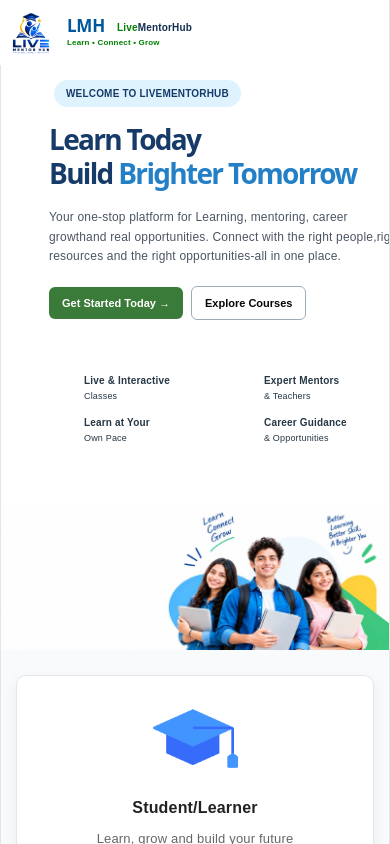
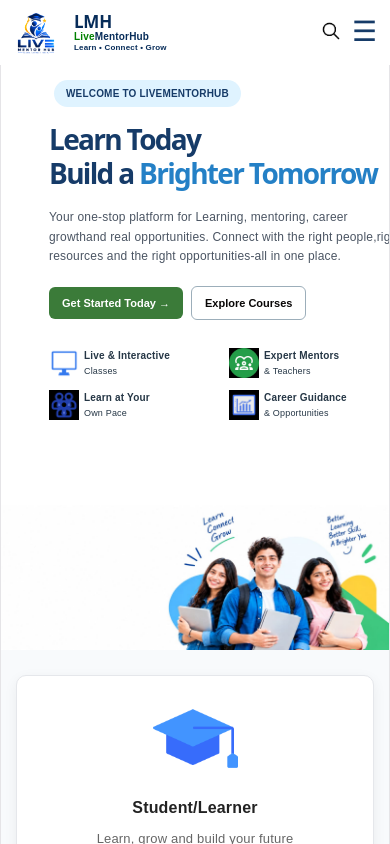
Before and after one commit to Shefali270/LHMproject, a React (Vite) app: page / in a window 390 px wide. Shown: the top 844 px of the page. Built offline with nearby package versions, Linux system fonts and the light colour scheme.

Commit message:
Update header and popular section

```diff
--- a/src/Header/Header.css
+++ b/src/Header/Header.css
@@ -74,7 +74,7 @@ body {
   width: 80px;
   height: 80px;
   object-fit: contain;
-  display: block;
+  display:flex;
   font-size: 20px;
 }
 
@@ -111,16 +111,17 @@ body {
   font-size: 20px;
 }
 .Mentor{
-  color: rgb(52, 39, 125);
+  color: #072c59;
   font-size: 20px;
 }
 
 .tagline {
   margin: 5px 0 0;
-  color: #3e5580;
+  color:#072c59;
   font-size: 12px;
   line-height: 1;
   transform: translateY(-5px);
+  white-space: nowrap;
 
 }
 
@@ -146,9 +147,9 @@ nav {
 
 nav a {
   text-decoration: none;
-  color: #222;
+  color: #313030;
   font-size: 13px;
-  font-weight: 800;
+  font-weight: 750;
   white-space: nowrap;
 }
 
@@ -293,15 +294,13 @@ nav a:hover {
 
 }
 
-build.{
-  color:#163b68
-
+.build {
+  color: #163b68;
 }
 
 .brighter {
   color: #2480c6;
 }
-
 /* =====================================================
    HERO PARAGRAPH
 ===================================================== */
@@ -394,15 +393,11 @@ build.{
    FEATURES ROW
 ========================= */
 
-.box-row {
-  display: flex;
-  align-items: center;
-  width: 100%;
-  margin-top: 28px;
-  position: relative;
-  top: 25px;
-  flex-wrap: nowrap;
-}
+/* .box-row {
+  display: grid;
+  grid-template-columns: repeat(2, 1fr);
+  gap: 22px;
+} */
 /* .box-row {
   display: grid;
   grid-template-columns: repeat(4, 1fr);
@@ -414,20 +409,20 @@ build.{
 /* =========================
    EACH FEATURE
 ========================= */
-.Feature-iteam {
+/* .Feature-iteam {
   display: flex;
   align-items: center;
   gap: 3px;
   width: 25%;
   flex: 0 0 25%;
-}
+} */
 
 
 /* =========================
    ICON
 ========================= */
 
-.feature-icon {
+/* .feature-icon {
   width: 3px;
   height: 3px;
   top: 30px;
@@ -445,9 +440,57 @@ build.{
   object-fit: contain;
   left: 5%;
   top: 30px;
-  display:none;
-}
-
+  display:block;
+} */
+.box-row {
+  display: grid;
+  grid-template-columns: repeat(2, 1fr);
+  gap: 22px;
+}
+
+.Feature-iteam {
+  display: flex;
+  align-items: center;
+  gap: 3px;
+  width: 100%;
+  flex: none;
+}
+
+.feature-icon {
+  width: 38px;
+  height: 38px;
+  display: flex;
+  align-items: center;
+  justify-content: center;
+  flex-shrink: 0;
+}
+
+.feature-icon img {
+  width: 38px;
+  height: 38px;
+  object-fit: contain;
+  display: block;
+}
+
+.feature-text {
+  text-align: left;
+}
+
+.feature-text h3 {
+  margin: 0;
+  color: #263746;
+  font-size: 12px;
+  font-weight: 700;
+  line-height: 1.25;
+}
+
+.feature-text p {
+  margin: 2px 0 0;
+  color: #263746;
+  font-size: 12px;
+  font-weight: 500;
+  line-height: 1.25;
+}
 
 /* =========================
    TEXT
@@ -633,7 +676,7 @@ build.{
 
   background: #104b82;
   color: #ffffff;
-
+  transform: translate(-10px);
   box-sizing: border-box;
 }
 
@@ -939,7 +982,7 @@ build.{
     grid-template-columns: repeat(2, 1fr);
 
     gap: 20px;
-
+    transform: translate(-5px);
     padding: 30px;
   }
 
@@ -1038,7 +1081,7 @@ build.{
     width: 100%;
     min-height: 45px;
 
-    display: flex;
+    display:none;
 
     align-items: center;
 
@@ -1886,21 +1929,22 @@ html,
   .hero-content .box-row {
     width: 610px;
     max-width: 610px;
-    display: flex;
-    flex-direction: row;
-    flex-wrap: nowrap;
+    display: grid;
+    grid-template-columns: repeat(2, minmax(0, 1fr));
+    flex-direction: unset;
+    flex-wrap: unset;
     align-items: center;
-    justify-content: flex-start;
-    gap: 0;
+    justify-content: unset;
+    gap: 22px;
     margin-top: 28px;
     overflow: visible;
   }
 
   .hero-content .box-row .Feature-iteam {
-    width: 152.5px;
-    min-width: 152.5px;
-    max-width: 152.5px;
-    flex: 0 0 152.5px;
+    width: 100%;
+    min-width: 0;
+    max-width: 100%;
+    flex: none;
     display: flex;
     flex-direction: row;
     align-items: center;
@@ -1993,42 +2037,69 @@ html,
 
 /* MOBILE */
 @media (max-width: 600px) {
+@media (max-width: 600px) {
+
   .header .logo-header {
     position: fixed;
-    top: auto;
-    left: auto;
-    right: 5px;
+    top: 0;
+    left: 0;
     width: 100%;
     height: 65px;
     padding: 5px 10px;
     display: flex;
     align-items: center;
+    background: white;
+    z-index: 1000;
   }
 
   .header .logo-header > .logo {
     width: 52px;
     height: 52px;
     flex-shrink: 0;
+    object-fit: contain;
   }
 
   .header .logo-header .logo-text {
-    margin-left: 4px;
+    display: flex;
+    flex-direction: column;
+    align-items: flex-start;
+    justify-content: center;
+    margin-left: 6px;
+    padding: 0;
+    gap: 2px;
   }
 
   .header .logo-header .company-name {
+    margin: 0;
+    padding: 0;
     font-size: 17px;
+    line-height: 1;
+    white-space: nowrap;
+  }
+
+  .header .logo-header .logo-text h3 {
+    margin: 0;
+    padding: 0;
+    font-size: 10px;
+    line-height: 1;
+    white-space: nowrap;
   }
 
   .header .logo-header .Live,
-  .header .logo-header .Mentor,
   .header .logo-header .MentorHub {
     font-size: 10px;
   }
 
   .header .logo-header .tagline {
-    margin-top: 2px;
+    margin: 0;
+    padding: 0;
     font-size: 8px;
-  }
+    line-height: 1;
+    transform: none;
+    white-space: nowrap;
+  }
+
+}
 
   .hero-content .box-row {
     width: 100%;
@@ -2180,5 +2251,245 @@ body {
     height: auto;
   }
 }
-
-}
+@media (max-width: 600px) {
+
+  .header nav {
+    display: none;
+  }
+
+  .mobile-header-buttons {
+    display: flex;
+    position: absolute;
+    top: 18px;
+    right: 12px;
+    align-items: center;
+    gap: 10px;
+    z-index: 1001;
+  }
+.mobile-search-btn {
+  border: none;
+  background: transparent;
+  padding: 0;
+  cursor: pointer;
+}
+
+.mobile-search-btn img {
+  width: 22px;
+  height: 22px;
+  object-fit: contain;
+}
+
+.menu-btn {
+  border: none;
+  background: transparent;
+  font-size: 28px;
+  cursor: pointer;
+  color: #163b68;
+  padding: 0;
+}
+@media (max-width: 600px) {
+
+  .mobile-header-buttons {
+    display: flex !important;
+    position: absolute;
+    top: 18px;
+    right: 12px;
+    align-items: center;
+    gap: 10px;
+    z-index: 9999;
+  }
+
+  .menu-btn {
+    display: block ;
+    border: none;
+    background: transparent;
+    font-size: 28px;
+    color: #163b68;
+    cursor: pointer;
+    padding: 0;
+    line-height: 1;
+  }
+
+  /* menu normally hidden */
+  .header nav {
+    display: none ;
+  }
+
+  /* 3 line click karne par menu open */
+  .header nav.mobile-menu-open {
+    display: flex ;
+    position: absolute;
+    top: 65px;
+    left: 0;
+    width: 100%;
+    height: auto;
+    background: white;
+
+    flex-direction: column;
+    align-items: flex-start;
+
+    padding: 20px;
+    gap: 15px;
+
+    z-index: 9998;
+    box-shadow: 0 4px 10px rgba(0,0,0,0.15);
+  }
+
+  .header nav.mobile-menu-open a {
+    display: block;
+    width: 100%;
+    text-decoration: none;
+  }
+}
+@media (max-width: 600px) {
+
+  .header nav {
+    display: none ;
+  }
+
+  .header nav.mobile-menu-open {
+    display: flex ;
+      position: absolute;
+    top: 65px;
+    left: 0;
+    width: 100%;
+    height: auto;
+    background: white;
+    flex-direction: column;
+    align-items: flex-start;
+    padding: 20px;
+    gap: 15px;
+    z-index: 9998;
+    box-shadow: 0 4px 10px rgba(0, 0, 0, 0.15);
+  }
+
+  .header nav.mobile-menu-open a {
+    display: block;
+    width: 100%;
+  }
+}
+
+}
+}
+
+
+/* 4 BOX - PHONE POSITION + 2x2 */
+@media (max-width: 600px) {
+  .hero-content .box-row {
+    display: grid ;
+    grid-template-columns: repeat(2, minmax(0, 1fr)) ;
+    gap: 12px 8px ;
+    width: 100% ;
+    max-width: 100% ;
+    margin-top: 28px ;
+    position: relative ;
+    top: auto ;
+  }
+
+  .hero-content .box-row .Feature-iteam {
+    width: 100% ;
+    min-width: 0 ;
+    max-width: 100% !;
+    flex: none ;
+  }
+}
+
+/* 4 BOX - LAPTOP 2x2 */
+@media (min-width: 601px) {
+  .hero-content .box-row {
+    display: grid ;
+    grid-template-columns: repeat(2, minmax(0, 1fr)) ;
+    gap: 22px ;
+    width: 100% ;
+    max-width: 610px ;
+    margin-top: 28px ;
+  }
+
+  .hero-content .box-row .Feature-iteam {
+    width: 100% ;
+    min-width: 0 ;
+    max-width: 100% ;
+    flex: none ;
+  }
+}
+
+
+/* BOX TEXT - START FROM LEFT */
+.box {
+  text-align: left ;
+}
+
+.box h3,
+.box p,
+.box a {
+  text-align: left ;
+}
+
+/* =====================================================
+   MOBILE MENU - FINAL FIX ONLY
+===================================================== */
+@media (max-width: 600px) {
+  .header nav.mobile-menu-open {
+    display: flex ;
+    position: fixed ;
+    top: 65px ;
+    right: 0 ;
+    left: auto ;
+    width: 280px ;
+    max-width: 85vw ;
+    height: calc(100vh - 65px) ;
+    max-height: calc(100vh - 65px) ;
+    overflow-y: auto ;
+    overflow-x: hidden ;
+    flex-direction: column ;
+    align-items: stretch ;
+    justify-content: flex-start ;
+    padding: 15px 14px 20px ;
+    gap: 0 ;
+    background: #ffffff ;
+    box-shadow: -4px 4px 14px rgba(0,0,0,0.15) ;
+    z-index: 9998 ;
+  }
+
+  .header nav.mobile-menu-open > a {
+    display: flex ;
+    align-items: center ;
+    justify-content: flex-start ;
+    width: 100% ;
+    min-height: 48px ;
+    padding: 12px 10px ;
+    color: #000000 ;
+    font-size: 14px ;
+    font-weight: 500 ;
+    text-decoration: none ;
+    white-space: nowrap ;
+    border-bottom: 1px solid #eeeeee ;
+    box-sizing: border-box ;
+  }
+
+  .header nav.mobile-menu-open > a.search {
+    display: none ;
+  }
+
+  .header nav.mobile-menu-open > a.login-btn,
+  .header nav.mobile-menu-open > a.sign-btn {
+    justify-content: center ;
+    margin-top: 10px ;
+    min-height: 42px ;
+    border-radius: 5px ;
+    border-bottom: none ;
+    box-sizing: border-box ;
+  }
+
+  .header nav.mobile-menu-open > a.login-btn {
+    color: #000000 ;
+    background: #ffffff ;
+    border: 1px solid #2857c4 ;
+  }
+
+  .header nav.mobile-menu-open > a.sign-btn {
+    color: #ffffff ;
+    background: #2c853a ;
+    border: 1px solid #2c853a ;
+  }
+}
--- a/src/Header/Header.jsx
+++ b/src/Header/Header.jsx
@@ -1,3 +1,4 @@
+import { useState } from "react";
 import "./Header.css";
 
 import logo from "./splashLogo.png";
@@ -23,6 +24,7 @@ import green from "./green.jpeg";
 
 
 function Header() {
+   const [menuOpen, setMenuOpen] = useState(false);
   return (
     <div className="header">
 
@@ -57,11 +59,26 @@ function Header() {
         </div>
 
       </div>
+{/* PHONE MENU */}
+<div className="mobile-header-buttons">
+
+  <button className="mobile-search-btn">
+    <img src={seachLogo} alt="Search" />
+  </button>
+
+ <button
+  className="menu-btn"
+  onClick={() => setMenuOpen(!menuOpen)}
+>
+  ☰
+</button>
+
+</div>
 
 
       {/* ================= NAVIGATION ================= */}
 
-      <nav>
+<nav className={menuOpen ? "mobile-menu-open" : ""}>
 
         <a href="/">
           Home
@@ -98,7 +115,6 @@ function Header() {
         <a href="/">
           Contact
         </a>
-
 
         {/* ================= SEARCH ================= */}
 
@@ -164,10 +180,6 @@ function Header() {
         <div className="hero-overlay"></div>
 
 
-
-
-
-
         {/* ================= HERO CONTENT ================= */}
 
         <div className="hero-content">
@@ -182,7 +194,7 @@ function Header() {
 
             <br />
 
-           <span className="build">Build </span><span
+           <span className="build">Build a </span><span
            className="brighter">Brighter Tomorrow</span>
           </h1>
 
--- a/src/popular/popular.css
+++ b/src/popular/popular.css
@@ -12,7 +12,7 @@ body {
   margin: 0;
   font-family: Arial, Helvetica, sans-serif;
   background: #ffffff;
-  color: #132f50;
+  color: #072c59;
 }
 
 .popular-page {
@@ -20,7 +20,7 @@ body {
   min-height: 100vh;
   height: auto;
   background: #ffffff;
-  color: #132f50;
+  color: #072c59;
   font-family: Arial, Helvetica, sans-serif;
   overflow-x: hidden;
   overflow-y: visible;
@@ -41,13 +41,13 @@ body {
 
 .section-heading h2 {
   margin: 0;
-  color: #0759a3;
+ color: #072c59;
   font-size: 24px;
   font-weight: 700;
 }
 
 .section-heading a {
-  color: #0759a3;
+  color: #072c59;
   text-decoration: none;
   font-size: 13px;
   font-weight: 600;
@@ -135,12 +135,15 @@ body {
   margin: 0 0 5px;
   font-size: 15px;
   line-height: 1.2;
+   text-align: left;
   color: #172f4d;
+
 }
 
 .category-card p {
   margin: 0;
   font-size: 12px;
+   text-align: left;
   line-height: 1.3;
   color: #263d54;
 }
@@ -175,6 +178,9 @@ body {
   border-radius: 8px;
 
   overflow: hidden;
+   width: 100% ;
+  text-align: left ;
+  align-self: stretch ;
 
   box-shadow: 0 2px 7px rgba(0, 0, 0, 0.08);
 
@@ -567,12 +573,14 @@ body {
    QR
 ========================================= */
 
+
   .qr-section {
+    position: relative;
+    right: 0;
+    left: 0;
+    width: 100%;
     display: flex;
     flex-direction: column;
-   position: relative;
-  right: 90px;
-
     align-items: center;
     justify-content: center;
     text-align: center;
@@ -590,6 +598,7 @@ body {
     width: 100px;
     height: 100px;
     object-fit: contain;
+    transform: translate(-95px);
     display: block;
    }
 
@@ -598,14 +607,16 @@ body {
     font-size: 9px;
     font-weight: 700;
     color: #293e52;
+    transform: translate(-95px);
   }
+
 
 .learning {
    position: absolute;
   left: 110px;
   top: 45px;
   color: #132f50;
-  transform: translate(60px);
+  transform: translate(-35px);
 
   font-family: "Brush Script MT", cursive;
   font-size: 18px;
@@ -784,6 +795,7 @@ body {
   grid-row: 1;
   margin: 0;
    color: #072c59;
+
   font-size: 24px;
   font-weight: 800;
   line-height: 1;
@@ -815,7 +827,7 @@ body {
 }
 
 .footer-brand-text h3 .MentorHub {
-  color: rgb(52, 39, 125);
+color: #072c59;
  font-size: 16px;
   position: relative;
   transform: translate(-12px);
@@ -828,7 +840,7 @@ body {
   grid-column: 2;
   grid-row: 3;
   margin: 5px 0 0;
-  color: #3e557f;
+   color:#072c59;
   font-size: 10px;
   line-height: 1;
   position: relative;
@@ -859,7 +871,7 @@ body {
   margin: 3px 0 0;
 
   font-size: 8px;
-  color: #159447;
+  color:#072c59;
 
   font-weight: 700;
 }
@@ -1129,9 +1141,60 @@ body {
   .store-buttons {
     justify-content: center;
   }
+@media (max-width: 600px) {
+  .qr-section {
+    position: relative;
+    right: 0;
+    left: 0;
+    width: 100%;
+    min-height: 150px;
+    display: grid;
+    grid-template-columns: 120px 1fr;
+    grid-template-rows: 120px 25px;
+    align-items: center;
+    justify-content: center;
+    text-align: center;
+  }
 
-  .qr-section {
+  .qr-box {
+    grid-column: 1;
+    grid-row: 1;
+    width: 120px;
+    height: 120px;
+  }
+
+  .qr-box img {
+    width: 100px;
+    height: 100px;
+    object-fit: contain;
     display: block;
+    transform: none;
+  }
+
+  .learning {
+    grid-column: 2;
+    grid-row: 1;
+    position: static;
+    left: auto;
+    top: auto;
+    transform: none;
+    margin-left: 5px;
+    font-family: "Brush Script MT", cursive;
+    font-size: 18px;
+    white-space: nowrap;
+    text-align: left;
+  }
+
+  .qr-section p {
+    grid-column: 1;
+    grid-row: 2;
+    margin: -5px 0 0;
+    font-size: 9px;
+    font-weight: 700;
+    color: #293e52;
+    text-align: center;
+    transform: none;
+  }
 }
 
   .cta-section {
@@ -1245,7 +1308,7 @@ body {
   font-size: 25px;
   font-weight: 700;
   line-height: 1;
-  color: #00579c;
+ color: #072c59;
 }
 
 .LiveMentorHub {
@@ -1258,7 +1321,7 @@ body {
 
   margin-left: 50px;
 
-  color: #00579c;
+  color: #072c59;
   white-space: nowrap;
 }
 
@@ -1269,7 +1332,7 @@ body {
   font-size: 7px;
   font-weight: 600;
   line-height: 1.2;
-  color: green;
+  color: #072c59;
 }
 }
 
```
Lines whose indentation alone changed are shown as unchanged.
